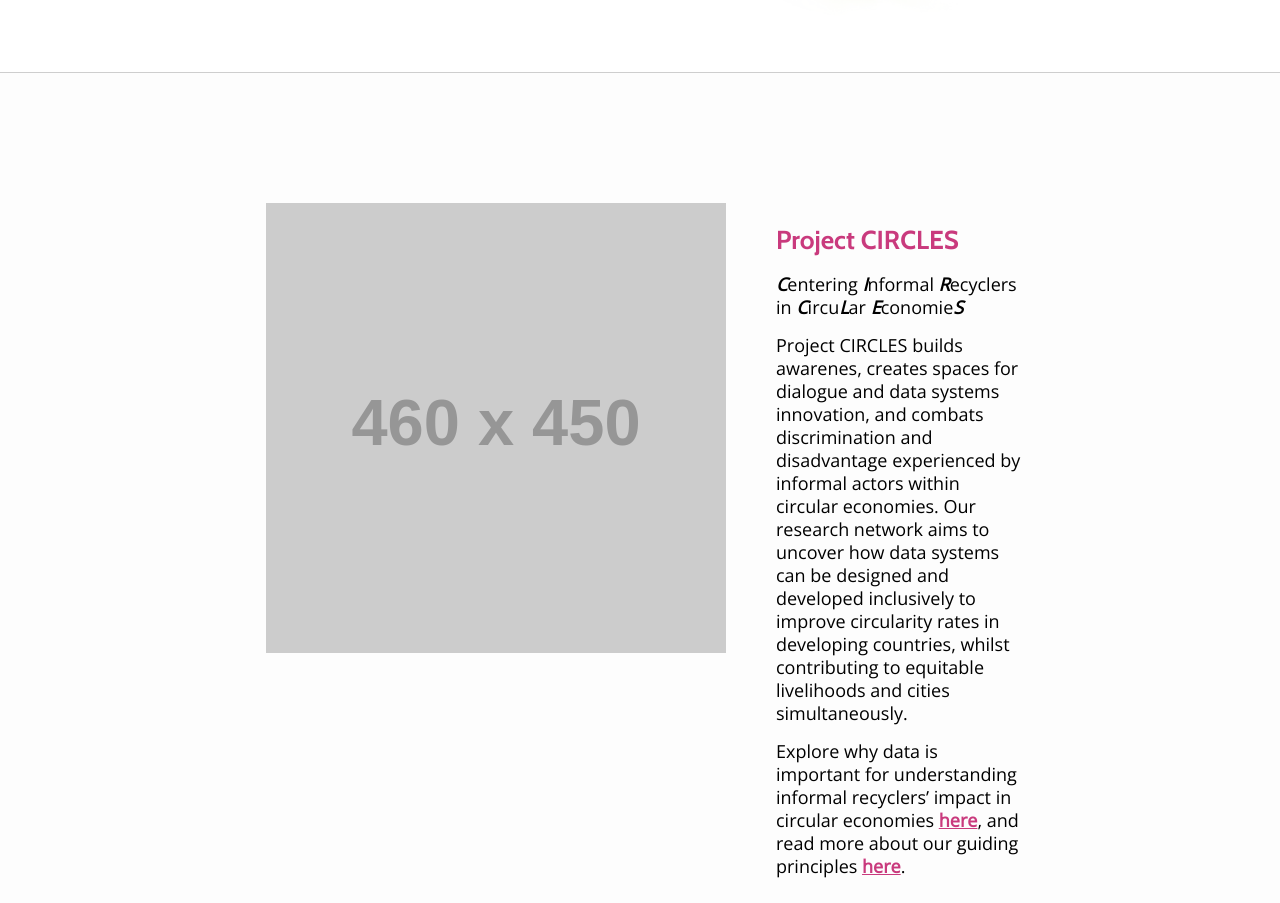
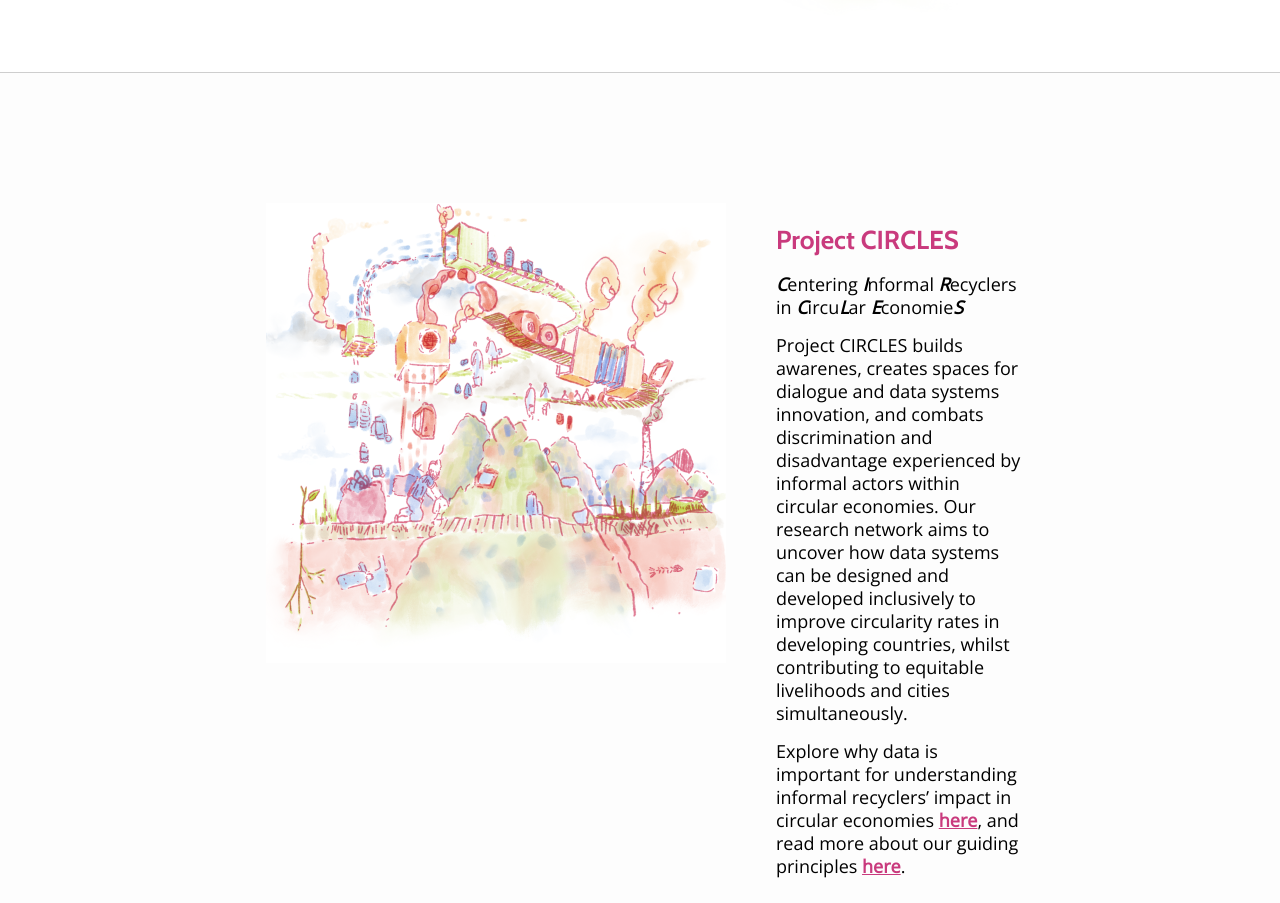
Before and after one commit to yadurajiv/CircularEconomies, a Jekyll site: the page built from index.markdown, in a window 1280 px wide. Shown: the part 937-1840 px from the top of the page. Built offline with Jekyll 4.4.1, drawn with Linux system fonts in a browser that asks for light colours; grey boxes are pictures that could not be loaded.

Commit message:
added and updated illustrations on all pages

```diff
--- a/index.markdown
+++ b/index.markdown
@@ -11,10 +11,10 @@ weight: 1
 </video>
 </div>
 </div>
-
 <div class="section two">
 <div class="image">
-<img src="https://via.placeholder.com/460x450"  />
+<img src="assets/images/1-Circles-informal-recyclers.png
+" width="460"  />
 </div>
 <div class="content">
 {% include_relative pages/home/section-two.html %}
--- a/pages/dfce.markdown
+++ b/pages/dfce.markdown
@@ -9,13 +9,13 @@ weight: 2
 {% include_relative dfce/section-one.html %}
 </div>
 <div class="image">
-<img src="https://via.placeholder.com/460x450"  />
+<img src="assets/images/2-Illustration-policy-making-and-data.png" width="460"  />
 </div>
 </div>
 
 <div class="section two">
 <div class="image">
-<img src="https://via.placeholder.com/460x450"  />
+<img src="assets/images/3-Illustration-why-data.png" width="460"  />
 </div>
 <div class="content">
 {% include_relative dfce/section-two.html %}
--- a/pages/wcbd.markdown
+++ b/pages/wcbd.markdown
@@ -9,13 +9,13 @@ weight: 3
 {% include_relative wcbd/section-one.html %}
 </div>
 <div class="image">
-<img src="https://via.placeholder.com/460x450"  />
+<img src="assets/images/4-Illustration-5-principles-report.png" width="460"  />
 </div>
 </div>
 
 <div class="section two">
 <div class="image">
-<img src="https://via.placeholder.com/460x450"  />
+<img src="assets/images/5-Hearing-community-circles.png" width="460"  />
 </div>
 <div class="content">
 {% include_relative wcbd/section-two.html %}
```
Also changed, not shown: assets/images/1-Circles-informal-recyclers.png (added), assets/images/2-Illustration-policy-making-and-data.png (added), assets/images/3-Illustration-why-data.png (added), assets/images/4-Illustration-5-principles-report.png (added), assets/images/5-Hearing-community-circles.png (added).
